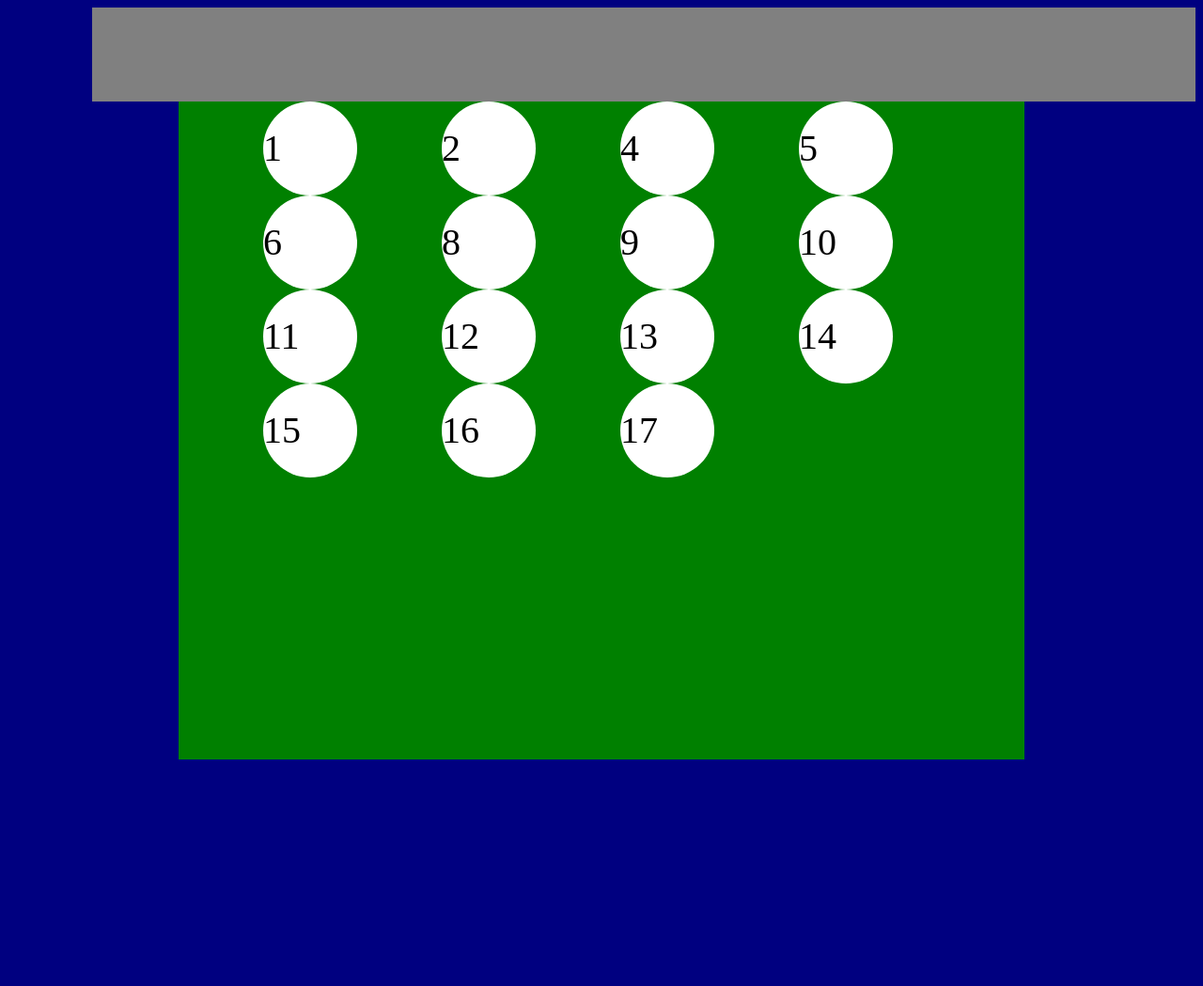
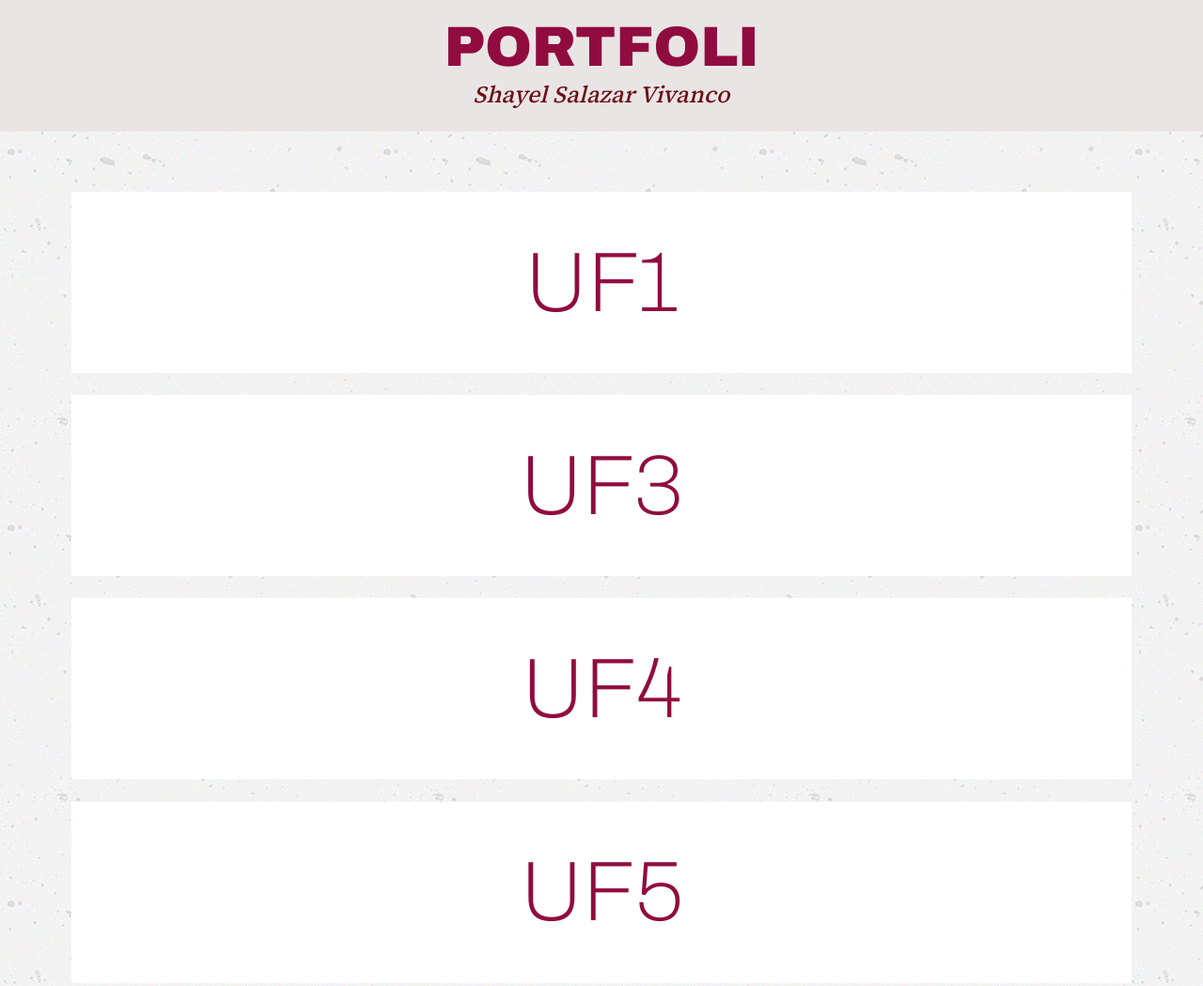
Before and after one commit to xsalazar-alg/Portfoli, a plain HTML site: page index.html in a window 1280 px wide. Shown: the top 1049 px of the page at 94% size. Before the commit the page ends 816 px from the top, so only its background shows below. Drawn offline with Linux system fonts and the light colour scheme; a web font is replaced by a local one.

Commit message:
Add files via upload

```diff
--- a/estilos.css
+++ b/estilos.css
@@ -1,30 +1,99 @@
+*{
+  margin:0;
+  padding:0;
+}
+
 body{
-  background-color: navy;
+  background-image:url(img/concrete-texture.png);
 }
 
 #cabecera{
-  width: auto;
-  height: 100px;
-  background-color: gray;
+  width: 100%;
+  height: 140px;
+  background-color: #EAE5E5;
+  margin:0;
+
 }
 
 .contenedor{
-  background-color: green;
-  width:900px;
-  height: 700px;
-  margin: 0 auto;
+  background-color: none;
+  width:90%;
+  height: 900px;
+  margin: 40px auto;
+  padding:1%;
 }
 
-.boletes{
-  width:100px;
-  height: 100px;
+.cont-u{
+  height: 170px;
   background-color: white;
-  border-radius: 50%;
+  text-align: center;
+  line-height: 170px;
+  width:96%;
+  margin:1%;
+  padding:1%;
   float: left;
 }
+
 
 div{
   line-height: 100px;
   margin-left: 90px;
   font-size: 40px
 }
+
+h1{
+  text-align:center;
+  font-size:60px;
+  color:#900C3F;
+  font-family: 'Archivo', sans-serif;
+  font-weight: bolder;
+}
+
+h2{
+  text-align:center;
+  font-size:25px;
+  color:#6D0E16;
+  font-family: 'Source Serif 4', serif;
+  font-weight: 500;
+  font-style: italic;
+  line-height: 0px;
+}
+
+
+ul{
+  list-style-type:none;
+  width:100%;
+  margin:0 auto;
+  text-align: center;
+
+}
+
+li a{
+  display:block;
+  padding:10px 20px;
+  float:left;
+  color:white;
+  margin: 0 auto;
+  background-color:#900C3F;
+  text-decoration:none;
+}
+
+p{
+  text-align:center;
+  font-size:90px;
+  color:#900C3F;
+  font-family: 'Archivo', sans-serif;
+  font-weight: 100;
+  height:100%;
+}
+
+#u:hover{
+  background-image:url('img/primergif.gif');
+  background-repeat:no-repeat;
+  background-size: cover;
+  background-position: center;
+}
+
+#u p:hover{
+  color: white;
+}
--- a/index.html
+++ b/index.html
@@ -4,27 +4,32 @@
     <meta charset="utf-8">
     <title>PORFOLI</title>
     <link rel="stylesheet" href="estilos.css">
+    <link rel="preconnect" href="https://fonts.googleapis.com">
+    <link rel="preconnect" href="https://fonts.googleapis.com">
+    <link rel="preconnect" href="https://fonts.gstatic.com" crossorigin>
+    <link href="https://fonts.googleapis.com/css2?family=Archivo:ital,wght@0,100;0,300;0,400;0,500;0,900;1,100;1,700&family=Playfair+Display:ital,wght@0,400;0,500;0,600;0,700;0,800;0,900;1,400;1,500;1,600;1,700;1,800;1,900&family=Reem+Kufi:wght@400;500;600;700&family=Source+Serif+4:opsz,wght@8..60,200;8..60,300;8..60,400;8..60,500;8..60,700;8..60,900&display=swap" rel="stylesheet">
   </head>
-  <body>
 
 
-    <div id="cabecera"></div>
+  <body>
+    <div id="cabecera">
+      <div><a name="inicio"></a>
+    </div>
+      <h1>PORTFOLI</h1>
+      <h2>Shayel Salazar Vivanco</h2>
+
+    </div>
       <div class="contenedor">
-        <div class="boletes">1</div>
-        <div class="boletes">2</div>
-        <div class="boletes">4</div>
-        <div class="boletes">5</div>
-        <div class="boletes">6</div>
-        <div class="boletes">8</div>
-        <div class="boletes">9</div>
-        <div class="boletes">10</div>
-        <div class="boletes">11</div>
-        <div class="boletes">12</div>
-        <div class="boletes">13</div>
-        <div class="boletes">14</div>
-        <div class="boletes">15</div>
-        <div class="boletes">16</div>
-        <div class="boletes">17</div>
+        <div class="cont-u" id="u"><p>UF1</p></div>
+        <div class="cont-u" id="tres"><p>UF3</p></div>
+        <div class="cont-u" id="cuatre"><p>UF4</p></div>
+        <div class="cont-u" id="cinc"><p>UF5</p></div>
       </div>
+
+
+
+
+
+
   </body>
 </html>
```
Also changed, not shown: img/concrete-texture.png (added), 1 other file.
